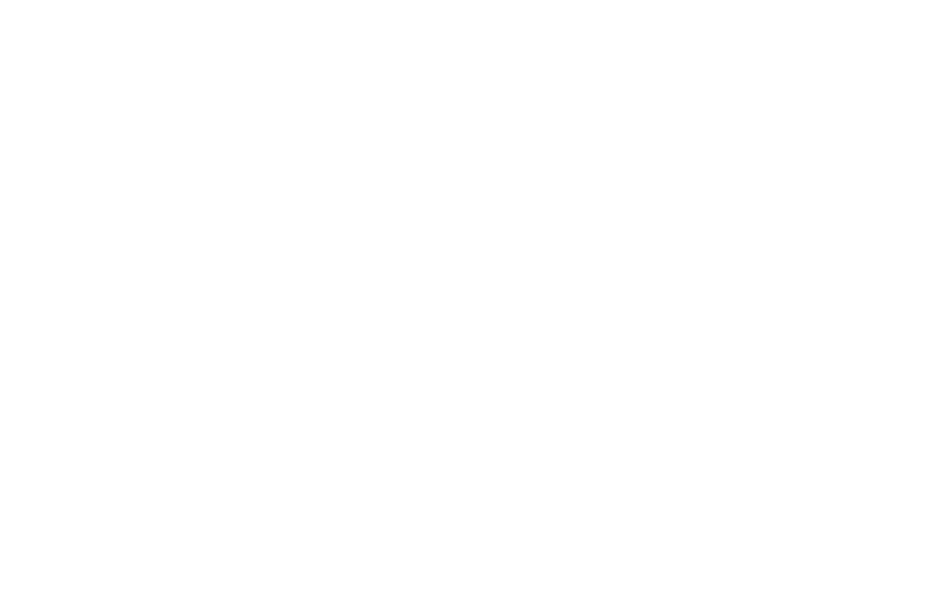
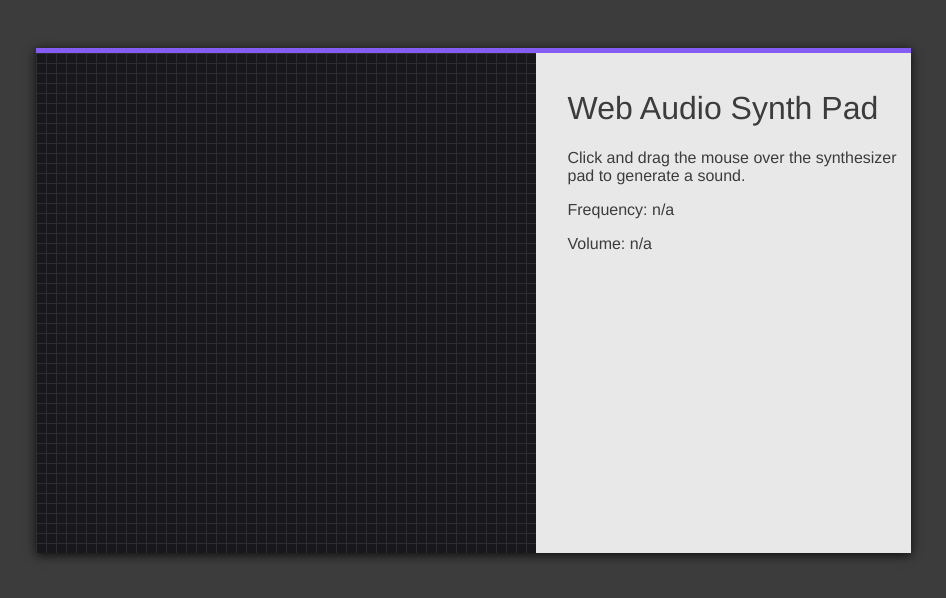
Before and after one commit to cassidoo/Web-Synthesizer, a plain HTML site: page index.html in a window 1280 px wide. Shown: the whole page, without its empty margins (167-1113 px from the left). Drawn offline with Linux system fonts and the light colour scheme.

Commit message:
Styling the page

```diff
--- a/index.html
+++ b/index.html
@@ -4,8 +4,25 @@
 		<meta charset="utf-8">
 		<title>Synth Pad Web Audio</title>
 
+		<link rel="stylesheet" href="main.css">
 	</head>
 	<body>
+		<div id="page-wrapper" class="clearfix">
+			<canvas id="synth-pad"></canvas>
+			<div id="info">
+				<h1>Web Audio Synth Pad</h1>
+				<p>
+					Click and drag the mouse over the synthesizer pad to generate a sound.
+				</p>
+				<p>
+					Frequency: <span id="frequency">n/a</span>
+				</p>
+				<p>
+					Volume: <span id="volume">n/a</span>
+				</p>
+			</div>
+		</div>
 
+		<script src="app.js"></script>
 	</body>
 </html>
--- /dev/null
+++ b/main.css
@@ -0,0 +1,69 @@
+html, body
+{
+	margin: 0;
+	padding: 0;
+	overflow: hidden;
+	background: #3C3C3C;
+	color: #3C3C3C;
+	font-family: Helvetica, Arial, sans-serif;
+}
+
+h1
+{
+	font-weight: normal;
+}
+
+p
+{
+	line-height: 1.8 rem;
+}
+
+#page-wrapper
+{
+	width: 875px;
+	margin: 3rem auto;
+	padding: 1.5 rem;
+	background: #E8E8E8;
+	border-top: 5px solid #855DF4;
+	box-shadow: 0 2px 10px rgba(0,0,0,0.8);
+}
+
+#synth-pad
+{
+	float: left;
+	width: 500px;
+	height: 500px;
+	background: #18171C url(synthbg.png);
+}
+
+#synth-pad:hover
+{
+	cursor: crosshair;
+}
+
+#info
+{
+	margin-left: 500px;
+	padding-left: 2rem;
+	padding-top: 1rem;
+	-moz-user-select: none;
+	-webkit-user-select: none;
+	-ms-user-select: none;
+}
+
+.clearfix
+{
+	*zoom: 1;
+}
+
+.clearfix:before, .clearfix:after
+{
+	display: table;
+	line-height: 0;
+	content: "";
+}
+
+.clearfix:after
+{
+	clear: both;
+}
```
Also changed, not shown: synthbg.png (added).
